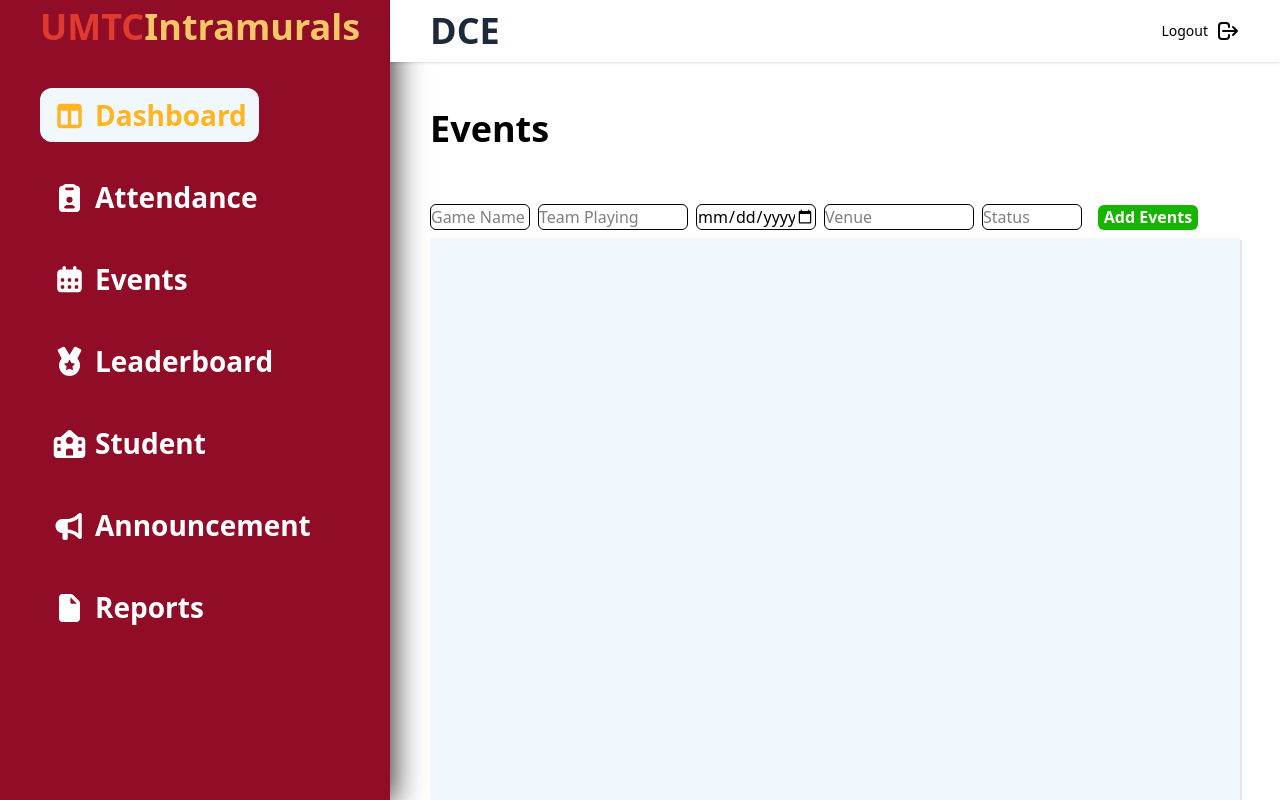
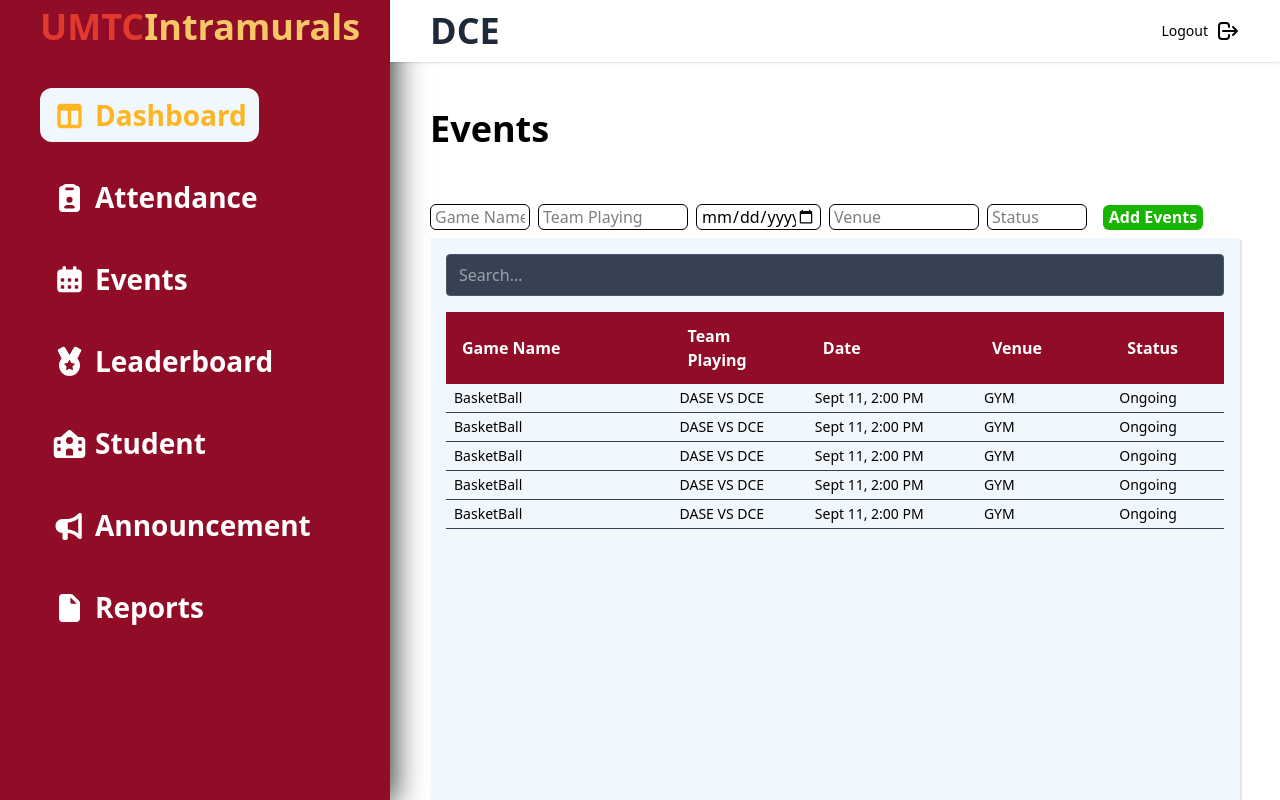
Before and after one commit to lawie2k/intramurals-QR-attendance-app, a React (Vite) app in the folder qr-attendance-admin/: page /events in a window 1280 px wide. Shown: the top 800 px of the page. Built offline with nearby package versions, Linux system fonts and the light colour scheme.

Commit message:
added grid box

```diff
--- a/qr-attendance-admin/src/tabs/announcement.tsx
+++ b/qr-attendance-admin/src/tabs/announcement.tsx
@@ -7,9 +7,9 @@ export default function announcement() {
 				<h1 className="mt-[20px] font-bold text-[36px]">Announcement</h1>
 			</div>
 			<div className=" mt-12 flex-col">
-				<input type="text" className="w-[100px] mr-2 text-black border-1 border-black-300 rounded-md text-bold" placeholder="Title" />
-				<input type="date" className="w-[120px] mr-2 text-black border-1 border-black-300 rounded-md text-bold" placeholder="Date Posted"/>
-				<input type="text" className="w-[100px] mr-2 text-black border-1 border-black-300 rounded-md text-bold" placeholder="Status" />
+				<input type="text" className="w-[100px] mr-2 px-1 text-black border-1 border-black-300 rounded-md text-bold" placeholder="Title" />
+				<input type="date" className="w-[125px] mr-2 px-1 text-black border-1 border-black-300 rounded-md text-bold" placeholder="Date Posted"/>
+				<input type="text" className="w-[100px] mr-2 px-1 text-black border-1 border-black-300 rounded-md text-bold" placeholder="Status" />
 
 				<button className="w-[100px] h-[25px] bg-[#18B500] font-bold text-white ml-2 rounded-md">Add Events</button>
 			</div>
--- a/qr-attendance-admin/src/tabs/events.tsx
+++ b/qr-attendance-admin/src/tabs/events.tsx
@@ -1,7 +1,15 @@
 import React from "react";
+import DataGrid from "../../components/DataGrid";
 
 export default function Events() {
 
+    const eventsData = [
+        { id: 1, GameName: "BasketBall", TeamPlaying: "DASE VS DCE", Date: "Sept 11, 2:00 PM",Venue: "GYM", Status: "Ongoing", },
+        { id: 2, GameName: "BasketBall", TeamPlaying: "DASE VS DCE", Date: "Sept 11, 2:00 PM",Venue: "GYM", Status: "Ongoing", },
+        { id: 3, GameName: "BasketBall", TeamPlaying: "DASE VS DCE", Date: "Sept 11, 2:00 PM", Venue: "GYM", Status: "Ongoing",},
+        { id: 4, GameName: "BasketBall", TeamPlaying: "DASE VS DCE", Date: "Sept 11, 2:00 PM",Venue: "GYM", Status: "Ongoing", },
+        { id: 5, GameName: "BasketBall", TeamPlaying: "DASE VS DCE", Date: "Sept 11, 2:00 PM", Venue: "GYM", Status: "Ongoing", },
+    ];
 
     const columns = [
         { field: "GameName", headerName: "Game Name", width: "200px" },
@@ -18,16 +26,19 @@ export default function Events() {
 				<h1 className="mt-[20px] font-bold text-[36px]">Events</h1>
 			</div>
 			<div className=" mt-12 flex-col">
-				<input type="text" className="w-[100px] mr-2 text-black border-1 border-black-300 rounded-md text-bold" placeholder="Game Name" />
-				<input type="text" className="w-[150px] mr-2 text-black border-1 border-black-300 rounded-md text-bold" placeholder="Team Playing"/>
-				<input type="date" className="w-[120px] mr-2 text-black border-1 border-black-300 rounded-md text-bold" placeholder="Date" />
-                <input type="text" className="w-[150px] mr-2 text-black border-1 border-black-300 rounded-md text-bold" placeholder="Venue"/>
-				<input type="text" className="w-[100px] mr-2 text-black border-1 border-black-300 rounded-md text-bold" placeholder="Status"/>
+				<input type="text" className="w-[100px] mr-2  px-1 text-black border-1 border-black-300 rounded-md text-bold" placeholder="Game Name" />
+				<input type="text" className="w-[150px] mr-2  px-1 text-black border-1 border-black-300 rounded-md text-bold" placeholder="Team Playing"/>
+				<input type="date" className="w-[125px] mr-2  px-1 text-black border-1 border-black-300 rounded-md text-bold" placeholder="Date" />
+                <input type="text" className="w-[150px] mr-2  px-1 text-black border-1 border-black-300 rounded-md text-bold" placeholder="Venue"/>
+				<input type="text" className="w-[100px] mr-2  px-1 text-black border-1 border-black-300 rounded-md text-bold" placeholder="Status"/>
 
 				<button className="w-[100px] h-[25px] bg-[#18B500] font-bold text-white ml-2 rounded-md">Add Events</button>
 			</div>
 			<div className="w-full h-[700px] mt-2 bg-[#F1F8FD] shadow-[2px_2px_0px_0px_rgba(0,_0,_0,_0.1)] p-4">
+				<DataGrid data={eventsData}
+                          columns={columns}
 
+                />
 			</div>
 			</div>
 
--- a/qr-attendance-admin/src/tabs/leaderboard.tsx
+++ b/qr-attendance-admin/src/tabs/leaderboard.tsx
@@ -1,18 +1,33 @@
 import React from "react";
+import DataGrid from "../../components/DataGrid";
 
 export default function Leaderboard() {
+
+    const leaderboardData = [
+        { id: 1, Department: "DASE", Gold:"5", Silver:"4", Bronze:"2" },
+        { id: 2, Department: "DCE", Gold:"3", Silver:"2", Bronze:"5" },
+    ];
+
+    const columns = [
+        { field: "Department", headerName: "Department", width: "100px" },
+        { field: "Gold", headerName: "Gold", width: "100px" },
+        { field: "Silver", headerName: "Silver", width: "100px" },
+        { field: "Bronze", headerName: "Bronze", width: "100px" }
+    ]
 	return (
 		<div className="h-[900px] px-[40px] pt-[20px]">
 			<div>
 				<h1 className="mt-[20px] font-bold text-[36px]">Leaderboard</h1>
 			</div>
 			<div className="mt-12 flex-col">
-				<input type="text" className="w-[150px] mr-2 text-black border-1 border-black-300 rounded-md" placeholder="Department" />
+				<input type="text" className="w-[150px] mr-2 px-1 text-black border-1 border-black-300 rounded-md" placeholder="Department" />
 
 				<button className="w-[150px] h-[25px] bg-[#18B500] font-bold text-white ml-2 rounded-md">Add Leaderboard</button>
 			</div>
 			<div className="w-full h-[700px] mt-2 bg-[#F1F8FD] shadow-[2px_2px_0px_0px_rgba(0,_0,_0,_0.1)] p-4">
-
+				<DataGrid columns={columns}
+                          data={leaderboardData}
+                />
 			</div>
 			</div>
 	);
```
